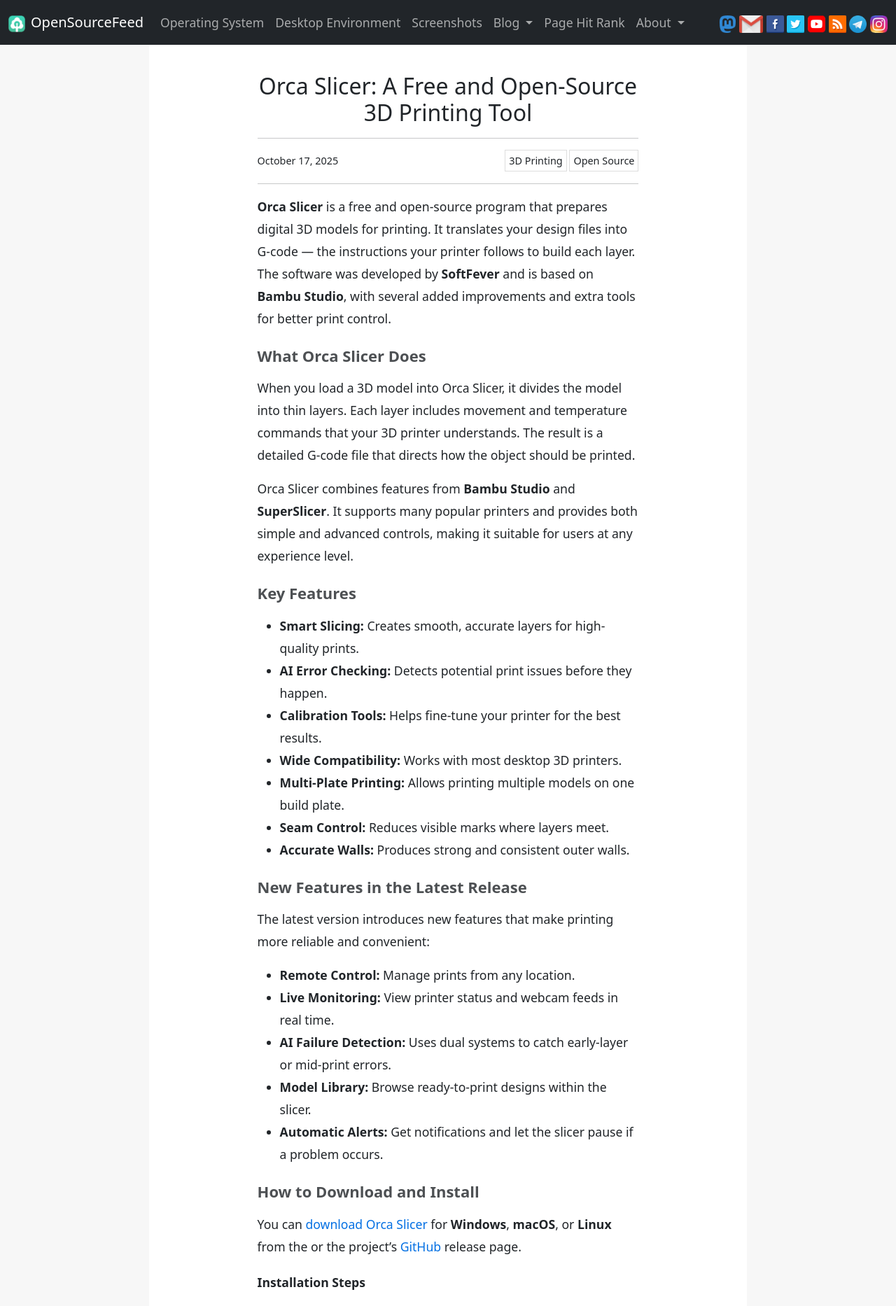
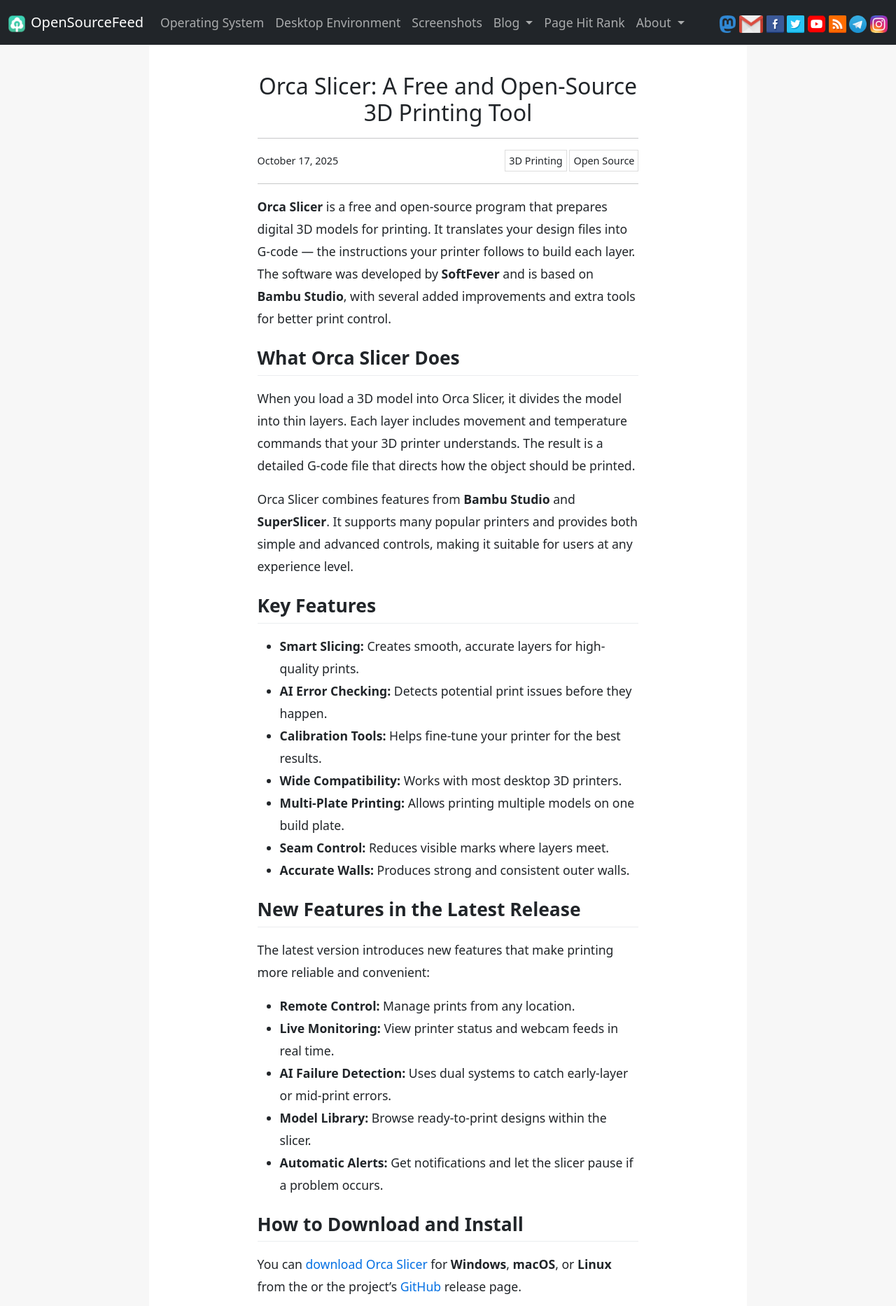
Before and after one commit to opensourcefeed/insights, a Jekyll site: the page built from _posts/2025-10-17-orca-slicer-open-source-3d-printing.md, in a window 1280 px wide. Shown: the top 1866 px of the page at 70% size. Built offline with Jekyll 4.4.1, drawn with Linux system fonts in a browser that asks for light colours; comment, search, counter and statistics services are not loaded.

Commit message:
Update h tags

```diff
--- a/_posts/2025-10-17-orca-slicer-open-source-3d-printing.md
+++ b/_posts/2025-10-17-orca-slicer-open-source-3d-printing.md
@@ -8,13 +8,13 @@
 
 **Orca Slicer** is a free and open-source program that prepares digital 3D models for printing. It translates your design files into G-code — the instructions your printer follows to build each layer. The software was developed by **SoftFever** and is based on **Bambu Studio**, with several added improvements and extra tools for better print control.
 
-### What Orca Slicer Does
+## What Orca Slicer Does
 
 When you load a 3D model into Orca Slicer, it divides the model into thin layers. Each layer includes movement and temperature commands that your 3D printer understands. The result is a detailed G-code file that directs how the object should be printed.
 
 Orca Slicer combines features from **Bambu Studio** and **SuperSlicer**. It supports many popular printers and provides both simple and advanced controls, making it suitable for users at any experience level.
 
-### Key Features
+## Key Features
 
 - **Smart Slicing:** Creates smooth, accurate layers for high-quality prints.
 - **AI Error Checking:** Detects potential print issues before they happen.
@@ -24,7 +24,7 @@
 - **Seam Control:** Reduces visible marks where layers meet.
 - **Accurate Walls:** Produces strong and consistent outer walls.
 
-### New Features in the Latest Release
+## New Features in the Latest Release
 
 The latest version introduces new features that make printing more reliable and convenient:
 
@@ -34,18 +34,18 @@
 - **Model Library:** Browse ready-to-print designs within the slicer.
 - **Automatic Alerts:** Get notifications and let the slicer pause if a problem occurs.
 
-### How to Download and Install
+## How to Download and Install
 
 You can [download Orca Slicer](https://orca-slicer.com/) for **Windows**, **macOS**, or **Linux** from the or the project’s [GitHub](https://github.com/SoftFever/OrcaSlicer/releases/tag/v2.3.1) release page.
 
-#### Installation Steps
+### Installation Steps
 
 1. **Windows:** Run the `.exe` file and follow the setup instructions.
 2. **macOS:** Open the `.dmg` file and drag the Orca Slicer icon into your Applications folder.
 3. **Linux:** Make the `.AppImage` file executable or start it from the terminal.
 4. **Setup:** Launch the program and follow the on-screen guide to select your printer and region.
 
-### Getting Started with Printing
+## Getting Started with Printing
 
 1. **Select Your Printer:** Choose your printer from the preloaded profiles.
 2. **Set Filament Type:** Pick your material (PLA, PETG, etc.). Orca Slicer suggests matching speeds and temperatures.
@@ -55,7 +55,7 @@
 6. **Send or Save:** Transfer the file directly to your printer over Wi-Fi or save it to an SD card.
 7. **Monitor the Print:** If connected to Obico or a similar service, you can track your print remotely from your phone.
 
-### Why Choose Orca Slicer
+## Why Choose Orca Slicer
 
 Orca Slicer offers a balance of simplicity and precision. It’s approachable for beginners and powerful for experienced users. Because it’s open-source, its development is community-driven, ensuring frequent updates, bug fixes, and new printer profiles.
 
```
